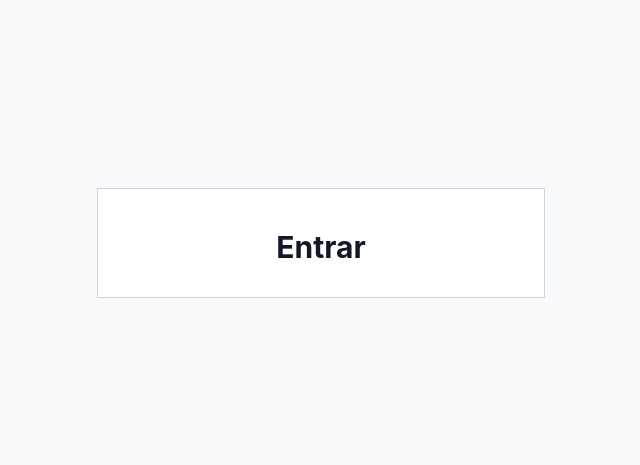
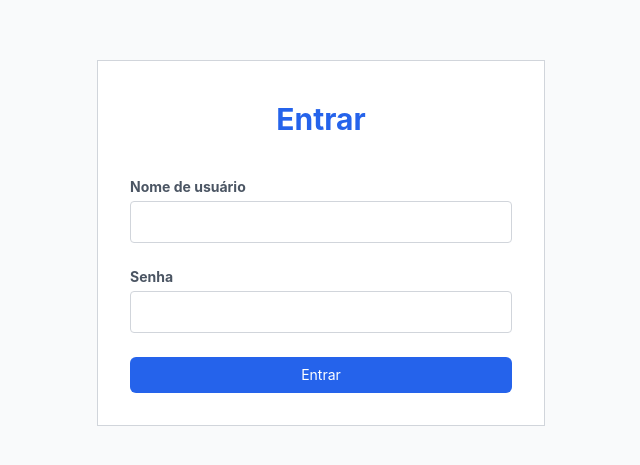
Before and after one commit to Arthucunha/Login-Screen-with-MongoDB---ExpressJS, a React (Create React App) app in the folder my-app/: page / in a window 1280 px wide. Shown: the part 165-630 px from the top of the page, without its empty margins (319-959 px from the left). Built offline with nearby package versions, Linux system fonts and the light colour scheme.

Commit message:
Adding the basic components for the form(email and password input and submit button)

```diff
--- a/my-app/src/App.tsx
+++ b/my-app/src/App.tsx
@@ -21,9 +21,22 @@ function App() {
     //   </header>
     // </div>
     <div className='min-h-screen bg-gray-50 flex flex-col justify-center'>
-        <div className='max-w-md w-full mx-auto mt-4 bg-white p-8 border border-gray-300'>
-            <div className='text-3xl font-bold text-gray-900 mt-2 text-center'>Entrar</div>
-        </div>
+      <div className='max-w-md w-full mx-auto mt-4 bg-white p-8 border border-gray-300'>
+        <div className='text-3xl font-bold text-blue-600 mt-2 text-center mb-10'>Entrar</div>
+          <form action="" className='space-y-6'>
+            <div>
+              <label htmlFor="" className='text-sm font-bold text-gray-600 block'>Nome de usuário</label>
+              <input type="text" className='w-full p-2 border border-gray-300 rounded mt-1' />
+            </div>
+            <div>
+              <label htmlFor="" className='text-sm font-bold text-gray-600 block'>Senha</label>
+              <input type="password" className='w-full p-2 border border-gray-300 rounded mt-1' />
+            </div>
+            <div>
+              <button className='w-full py-2 px-4 bg-blue-600 hover:bg-clue-700 rounded-md text-white text-sm  '>Entrar</button>
+            </div>
+          </form>
+      </div>
     </div>
   );
 }
```
